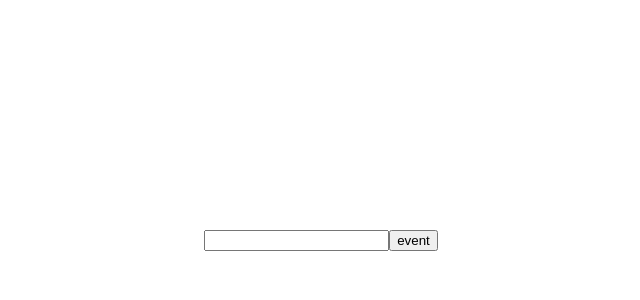
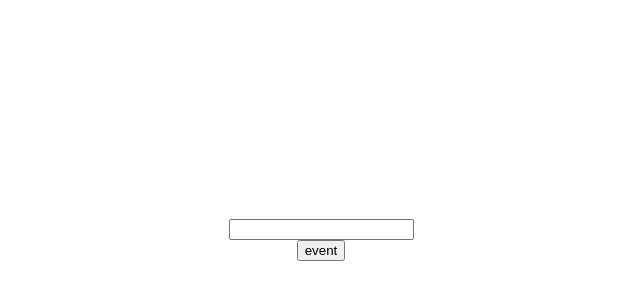
Before and after one commit to jyh4479/study-workspace, a React (Create React App) app in the folder javascript-study/: page / in a window 1280 px wide. Shown: the part 160-460 px from the top of the page, without its empty margins (319-959 px from the left). Built offline with nearby package versions, Linux system fonts and the light colour scheme.

Commit message:
useMemo, useCallback
어.. 잘모르겠다.. 다시 이해하고 제대로 써보자 ㅠ

```diff
--- a/javascript-study/src/container/InputContainer/index.js
+++ b/javascript-study/src/container/InputContainer/index.js
@@ -1,4 +1,4 @@
-import React, {useState} from "react";
+import React, {useCallback, useMemo, useState} from "react";
 import {InputContainerLayout} from "./style";
 
 // 업무중 Input 내부 내용이 특정 event 없이 수정되는 동작에 의해 rendering되는 문제가 있었다.
@@ -7,18 +7,25 @@ const InputContainer = props => {
 
     const [number, setNumber] = useState('');
 
-    const onChangeNumber = e => {
+    const onChangeNumber = useCallback(e => {
         setNumber(e.target.value);
-    }
+    }, []);
 
-    const addNumber = () => {
-        alert(Number(number) + 12345678910);
-    }
+    const addNumber = useCallback(e => {
+        alert(Number(number) + 1);
+    }, [number])
+
+    const buttonView = useMemo(() => {
+        return (
+            <button onClick={e => addNumber(e)}>event</button>
+        )
+    }, [addNumber])
+
 
     return (
         <InputContainerLayout>
             <input value={number} onChange={onChangeNumber}/>
-            <button onClick={() => addNumber()}>event</button>
+            {buttonView}
         </InputContainerLayout>
     )
 }
--- a/javascript-study/src/container/InputContainer/style.js
+++ b/javascript-study/src/container/InputContainer/style.js
@@ -2,4 +2,5 @@ import styled from "styled-components";
 import {Center} from "../../common/display";
 
 export const InputContainerLayout = styled(Center)`
+    flex-direction: column;
 `
```
